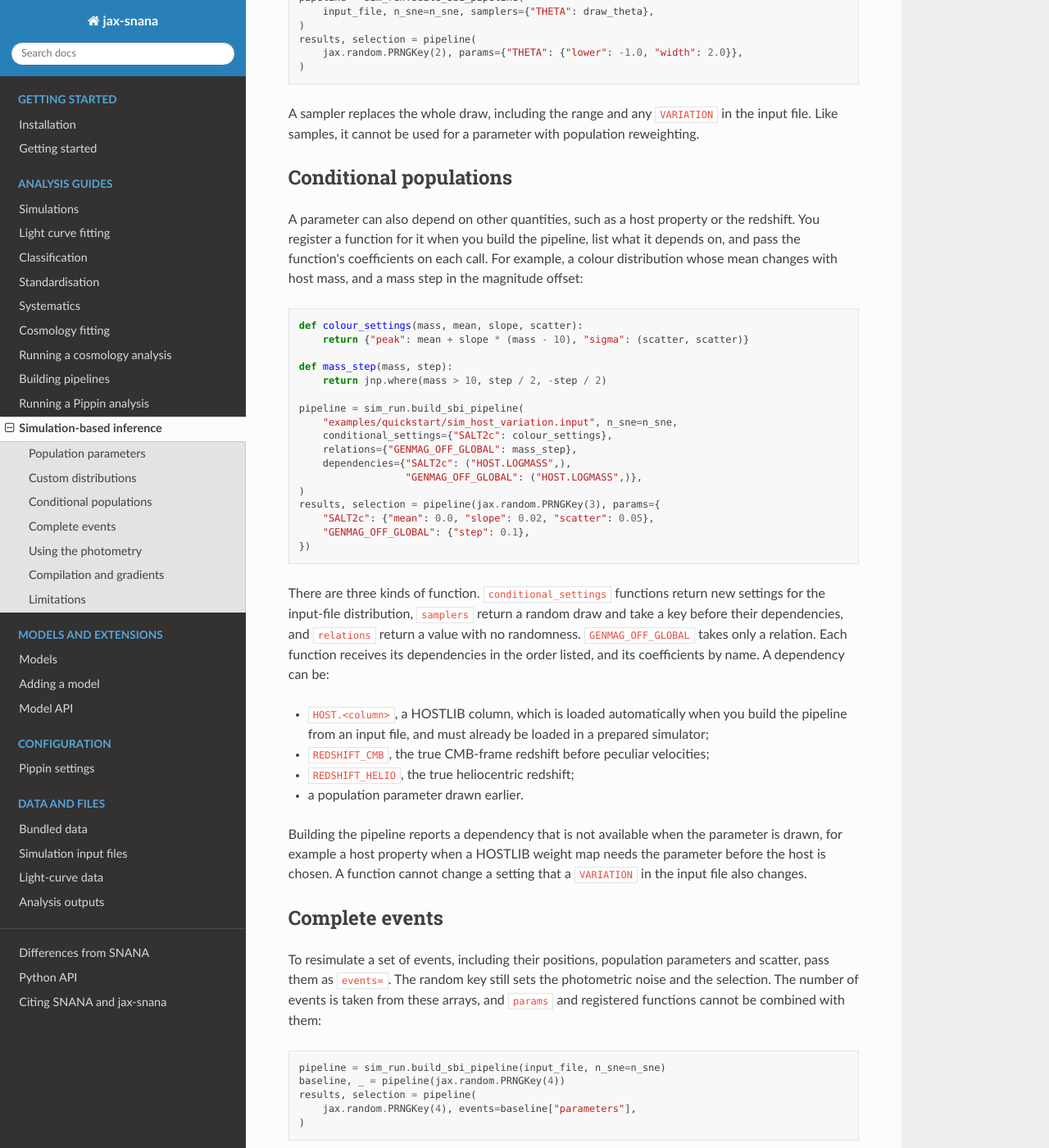
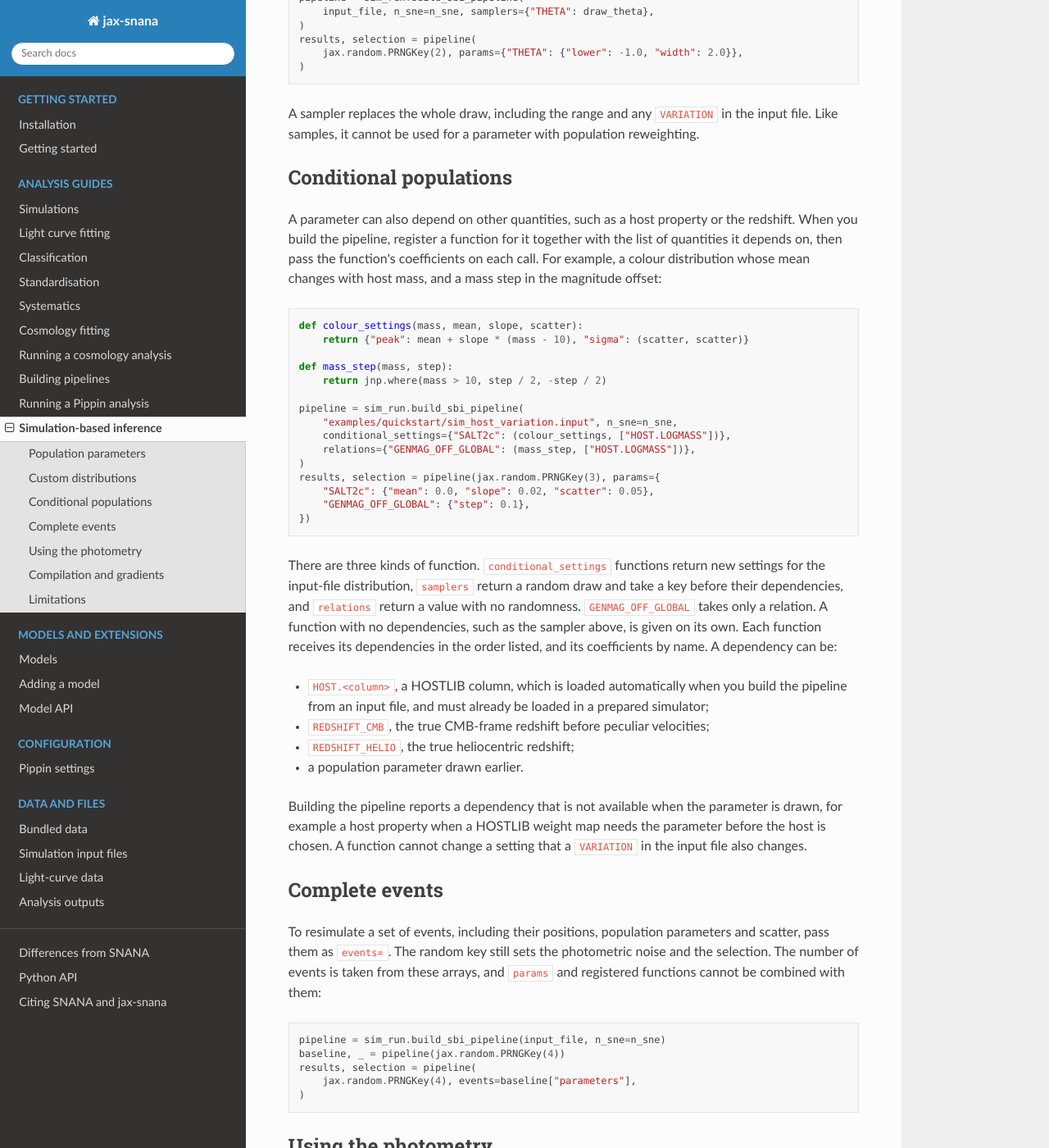
Before and after one commit to mattgrayling/jax-snana, a Sphinx documentation site: the page built from docs/sbi.md, in a window 1280 px wide and 1400 px high, scrolled down 1695 px. Shown: the whole window at 82% size. Built offline with Sphinx 7.4.7 and the Read the Docs theme 3.1.0, drawn with Linux system fonts in a browser that asks for light colours; pages that are not in the unit, such as notebooks, are missing from menus.

Commit message:
Pass dependencies with each SBI function

````diff
--- a/docs/sbi.md
+++ b/docs/sbi.md
@@ -93,10 +93,10 @@ reweighting.
 ## Conditional populations
 
 A parameter can also depend on other quantities, such as a host property or the
-redshift. You register a function for it when you build the pipeline, list what
-it depends on, and pass the function's coefficients on each call. For example,
-a colour distribution whose mean changes with host mass, and a mass step in the
-magnitude offset:
+redshift. When you build the pipeline, register a function for it together with
+the list of quantities it depends on, then pass the function's coefficients on
+each call. For example, a colour distribution whose mean changes with host mass,
+and a mass step in the magnitude offset:
 
 ```python
 def colour_settings(mass, mean, slope, scatter):
@@ -107,10 +107,8 @@ def mass_step(mass, step):
 
 pipeline = sim_run.build_sbi_pipeline(
     "examples/quickstart/sim_host_variation.input", n_sne=n_sne,
-    conditional_settings={"SALT2c": colour_settings},
-    relations={"GENMAG_OFF_GLOBAL": mass_step},
-    dependencies={"SALT2c": ("HOST.LOGMASS",),
-                  "GENMAG_OFF_GLOBAL": ("HOST.LOGMASS",)},
+    conditional_settings={"SALT2c": (colour_settings, ["HOST.LOGMASS"])},
+    relations={"GENMAG_OFF_GLOBAL": (mass_step, ["HOST.LOGMASS"])},
 )
 results, selection = pipeline(jax.random.PRNGKey(3), params={
     "SALT2c": {"mean": 0.0, "slope": 0.02, "scatter": 0.05},
@@ -121,9 +119,10 @@ results, selection = pipeline(jax.random.PRNGKey(3), params={
 There are three kinds of function. `conditional_settings` functions return new
 settings for the input-file distribution, `samplers` return a random draw and
 take a key before their dependencies, and `relations` return a value with no
-randomness. `GENMAG_OFF_GLOBAL` takes only a relation. Each function receives
-its dependencies in the order listed, and its coefficients by name. A dependency
-can be:
+randomness. `GENMAG_OFF_GLOBAL` takes only a relation. A function with no
+dependencies, such as the sampler above, is given on its own. Each function
+receives its dependencies in the order listed, and its coefficients by name. A
+dependency can be:
 
 - `HOST.<column>`, a HOSTLIB column, which is loaded automatically when you
   build the pipeline from an input file, and must already be loaded in a
````
Also changed, not shown: 3 other files.
